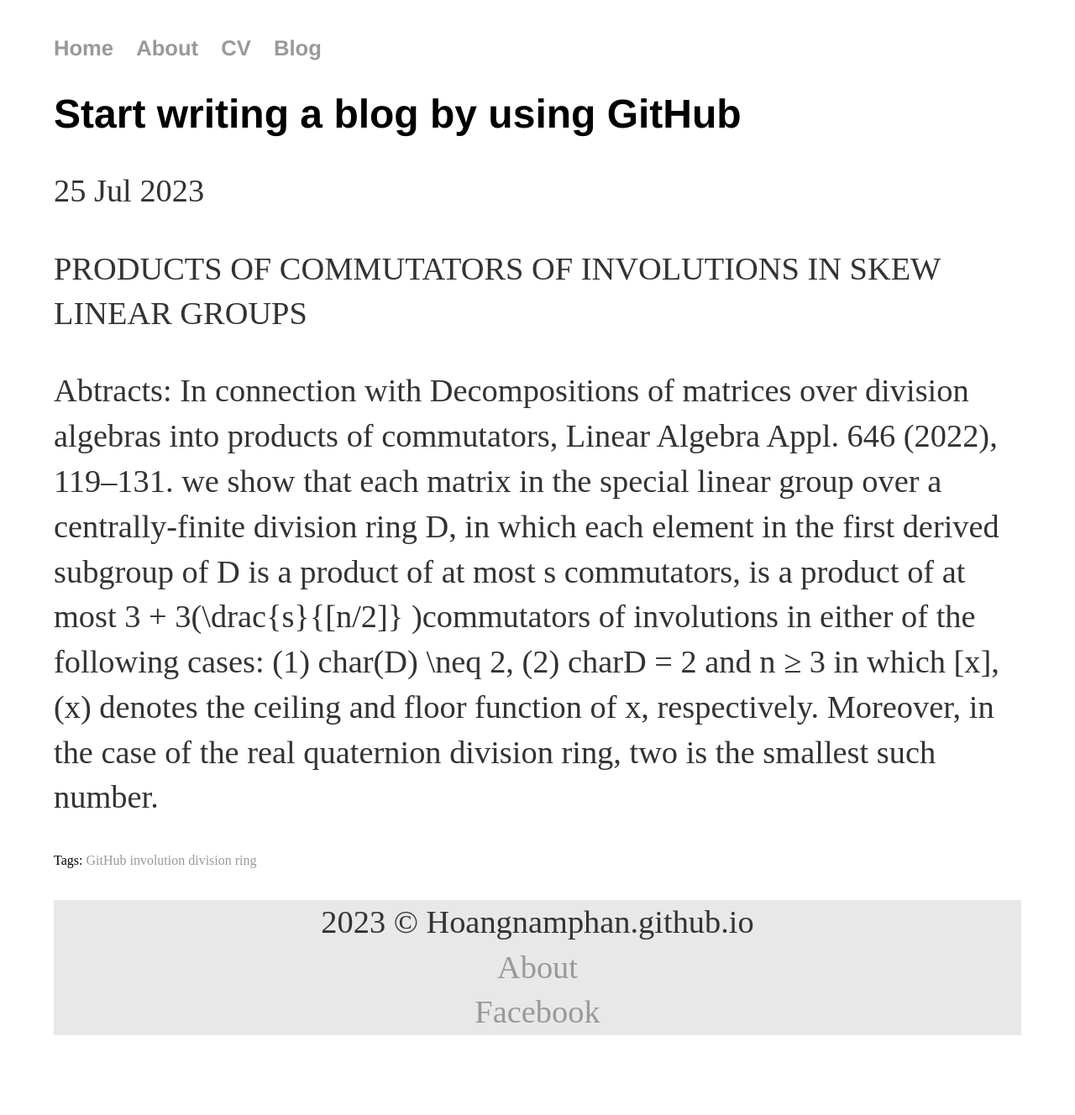
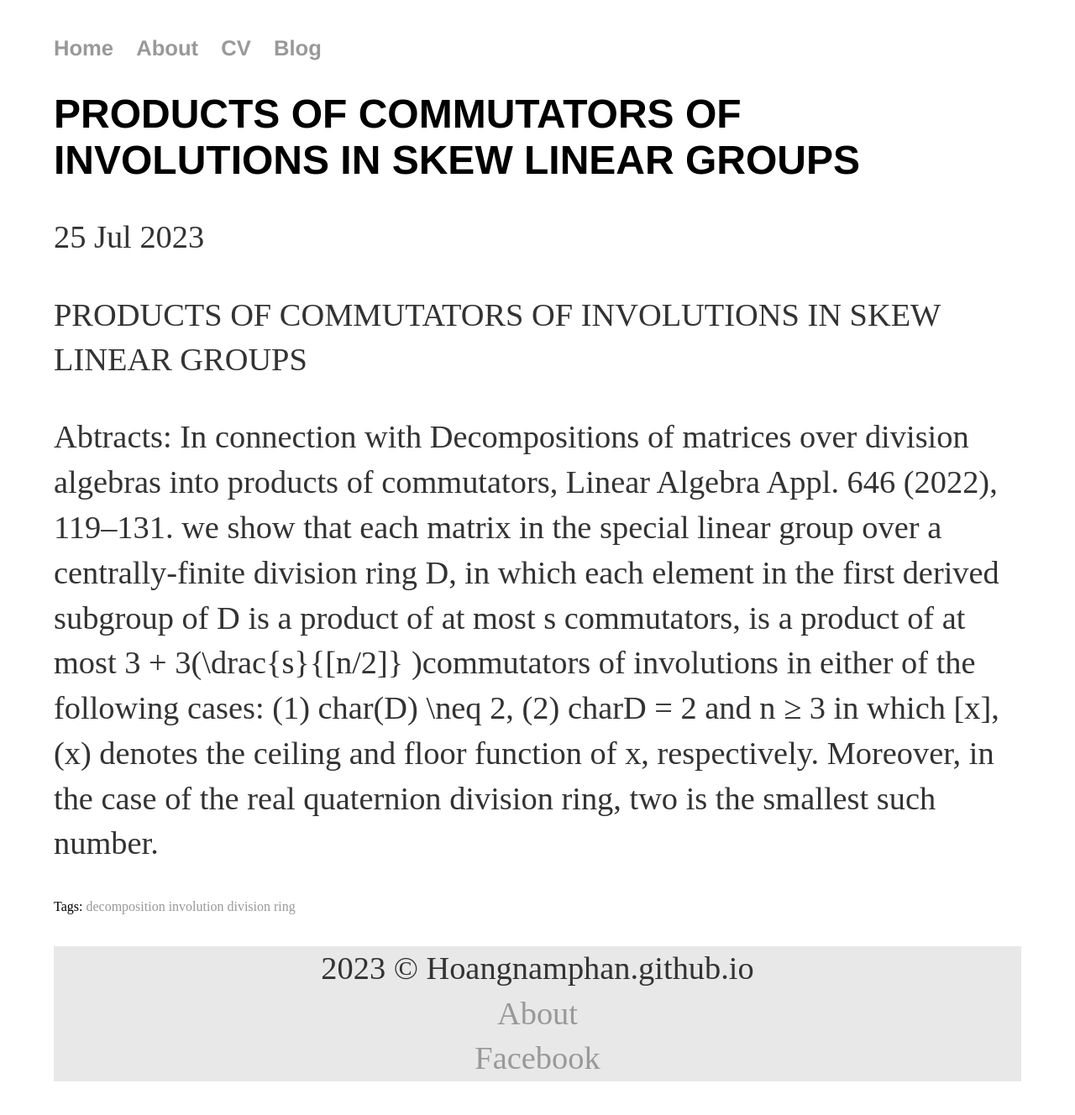
Before and after one commit to hoAngnaMPHan/hoangnamphan.github.io, a Jekyll site: the page built from _posts/2023-07-25-Hello world.md, in a window 1280 px wide. Shown: the whole page at 84% size. Built offline with Jekyll 4.4.1, drawn with Linux system fonts in a browser that asks for light colours; before the commit the page ends 1273 px from its top, so only the background shows below that.

Commit message:
Update 2023-07-25-Hello world.md

```diff
--- a/_posts/2023-07-25-Hello world.md
+++ b/_posts/2023-07-25-Hello world.md
@@ -1,8 +1,8 @@
 ---
 layout: post
-title: "Start writing a blog by using GitHub"
+title: "PRODUCTS OF COMMUTATORS OF INVOLUTIONS IN SKEW LINEAR GROUPS"
 date: 2023-07-25
-tags: [GitHub, involution, division ring,]
+tags: [decomposition, involution, division ring,]
 ---
 
 PRODUCTS OF COMMUTATORS OF INVOLUTIONS IN SKEW LINEAR GROUPS
```
